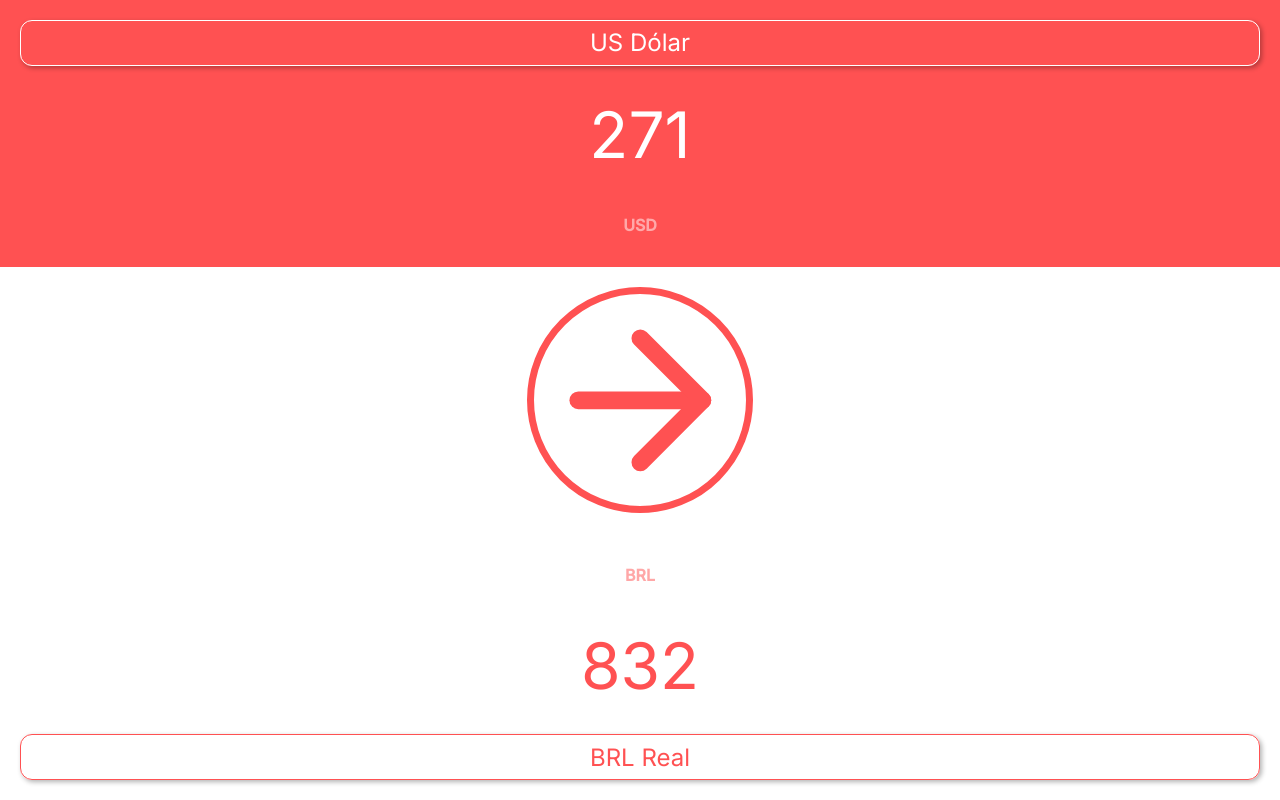
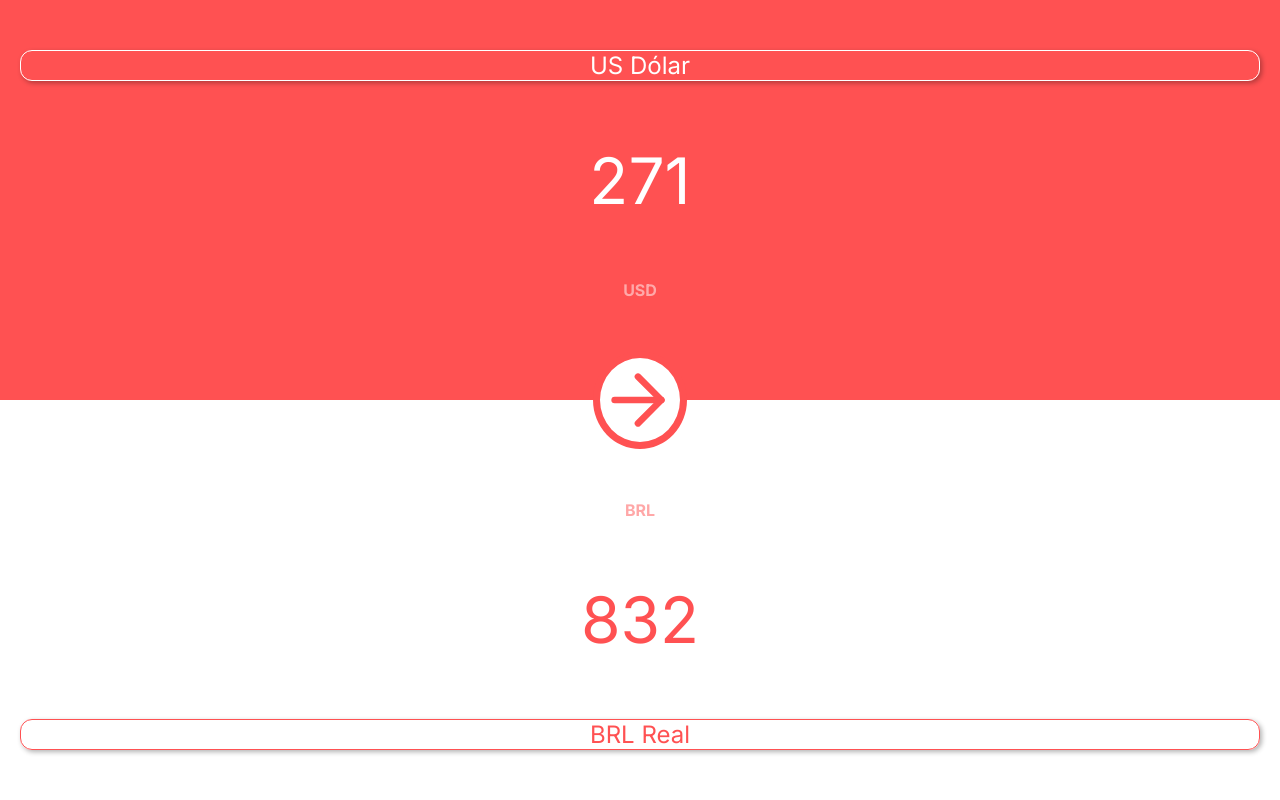
Before and after one commit to Rianfiore/currency-converter-frontend, a React (Vite) app: page / in a window 1280 px wide. Built offline with nearby package versions, Linux system fonts and the light colour scheme.

Commit message:
style(app): adjust spaces for add convert button component

```diff
--- a/src/App.css
+++ b/src/App.css
@@ -1,6 +1,9 @@
 main {
+  height: 100%;
   display: flex;
+  justify-content: center;
   flex-direction: column;
+
 }
 
 section {
@@ -8,13 +11,37 @@ section {
   flex-direction: column;
   gap: 30px;
   padding: 20px;
+}
 
+.top-content {
+  display: flex;
+  flex-direction: column;
+  justify-content: space-around;
+  height: 100%;
+  margin-bottom: 50px;
+}
+
+.bottom-content {
+  display: flex;
+  flex-direction: column;
+  justify-content: space-around;
+  height: 100%;
+  margin-top: 50px;
+}
+
+
+.convert-button-section {
+  position: absolute;
 }
 
 .background-top {
   background-color: #ff5152;
+  height: 50vh;
+  justify-content: space-around;
 }
 
 .background-bottom {
   background-color: #fff;
+  height: 50vh;
+  justify-content: space-around;
 }
--- a/src/App.tsx
+++ b/src/App.tsx
@@ -8,17 +8,21 @@ function App() {
   return (
     <main>
       <section className="background-top">
+        <div className="top-content">
           <CurrencyName variant="primary" name="US Dólar" />
           <CurrencyValue variant="primary" value={271} />
           <CurrencyAbreviation variant="primary" name="USD" />
+        </div>
       </section>
-      <section>
+      <section className="convert-button-section">
         <ConvertButton />
       </section>
       <section className="background-bottom">
+        <div className="bottom-content">
           <CurrencyAbreviation variant="secondary" name="BRL" />
           <CurrencyValue variant="secondary" value={832} />
           <CurrencyName variant="secondary" name="BRL Real" />
+        </div>
       </section>
     </main>
   );
--- a/src/main.css
+++ b/src/main.css
@@ -1,4 +1,4 @@
-@import url('https://fonts.googleapis.com/css2?family=Inter:wght@300;400;500&display=swap');
+@import url('https://fonts.googleapis.com/css2?family=Inter:wght@300;400;500;700;800;900&display=swap');
 
 * {
   margin: 0;
@@ -7,13 +7,14 @@
   font-family: "Inter", sans-serif;
   width: 100%;
   text-align: center;
-  height: 100%;
+  transition: all 0.2s ease-in-out;
 }
 
 #root {
   display: flex;
   flex-direction: column;
   align-items: center;
+  height: 100%;
 }
 
 body {
```
Lines whose indentation alone changed are shown as unchanged.
